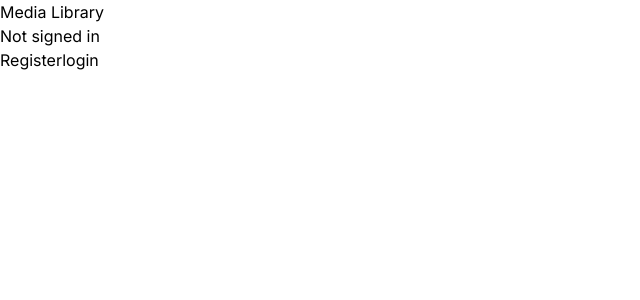
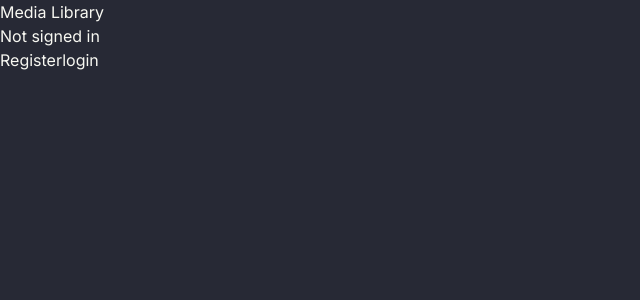
Before and after one commit to mazid1/media-lib, a Next.js app: page / in a window 1280 px wide. Shown: the top 300 px of the page, without its empty margins (0-640 px from the left). Built offline with nearby package versions, Linux system fonts and the light colour scheme; no server answers.

Commit message:
installed daisyui

```diff
--- a/package.json
+++ b/package.json
@@ -30,6 +30,7 @@
     "@graphql-codegen/cli": "^5.0.0",
     "@graphql-codegen/client-preset": "^4.1.0",
     "@types/bcrypt": "^5.0.0",
+    "daisyui": "^3.5.1",
     "ts-node": "^10.9.1",
     "typescript": "^5.1.6"
   }
--- a/src/app/layout.tsx
+++ b/src/app/layout.tsx
@@ -16,7 +16,7 @@ export default function RootLayout({
   children: React.ReactNode;
 }) {
   return (
-    <html lang="en">
+    <html lang="en" data-theme="dracula">
       <body className={inter.className}>
         <NextAuthProvider>{children}</NextAuthProvider>
       </body>
--- a/tailwind.config.ts
+++ b/tailwind.config.ts
@@ -1,20 +1,14 @@
-import type { Config } from 'tailwindcss'
+import type { Config } from "tailwindcss";
 
 const config: Config = {
   content: [
-    './src/pages/**/*.{js,ts,jsx,tsx,mdx}',
-    './src/components/**/*.{js,ts,jsx,tsx,mdx}',
-    './src/app/**/*.{js,ts,jsx,tsx,mdx}',
+    "./src/pages/**/*.{js,ts,jsx,tsx,mdx}",
+    "./src/components/**/*.{js,ts,jsx,tsx,mdx}",
+    "./src/app/**/*.{js,ts,jsx,tsx,mdx}",
   ],
-  theme: {
-    extend: {
-      backgroundImage: {
-        'gradient-radial': 'radial-gradient(var(--tw-gradient-stops))',
-        'gradient-conic':
-          'conic-gradient(from 180deg at 50% 50%, var(--tw-gradient-stops))',
-      },
-    },
+  plugins: [require("daisyui")],
+  daisyui: {
+    themes: ["dracula"],
   },
-  plugins: [],
-}
-export default config
+};
+export default config;
```
Also changed, not shown: 1 other file (tests, documents, lock files or other folders).
